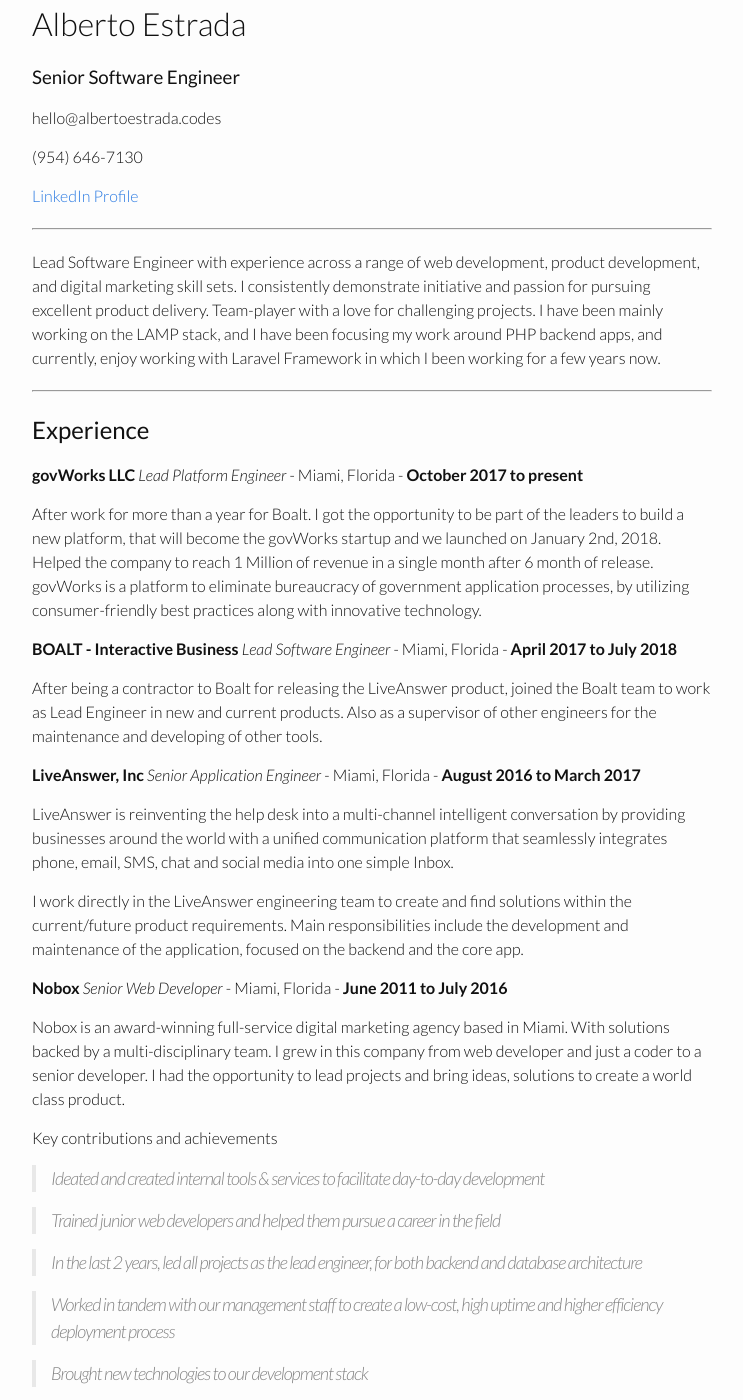
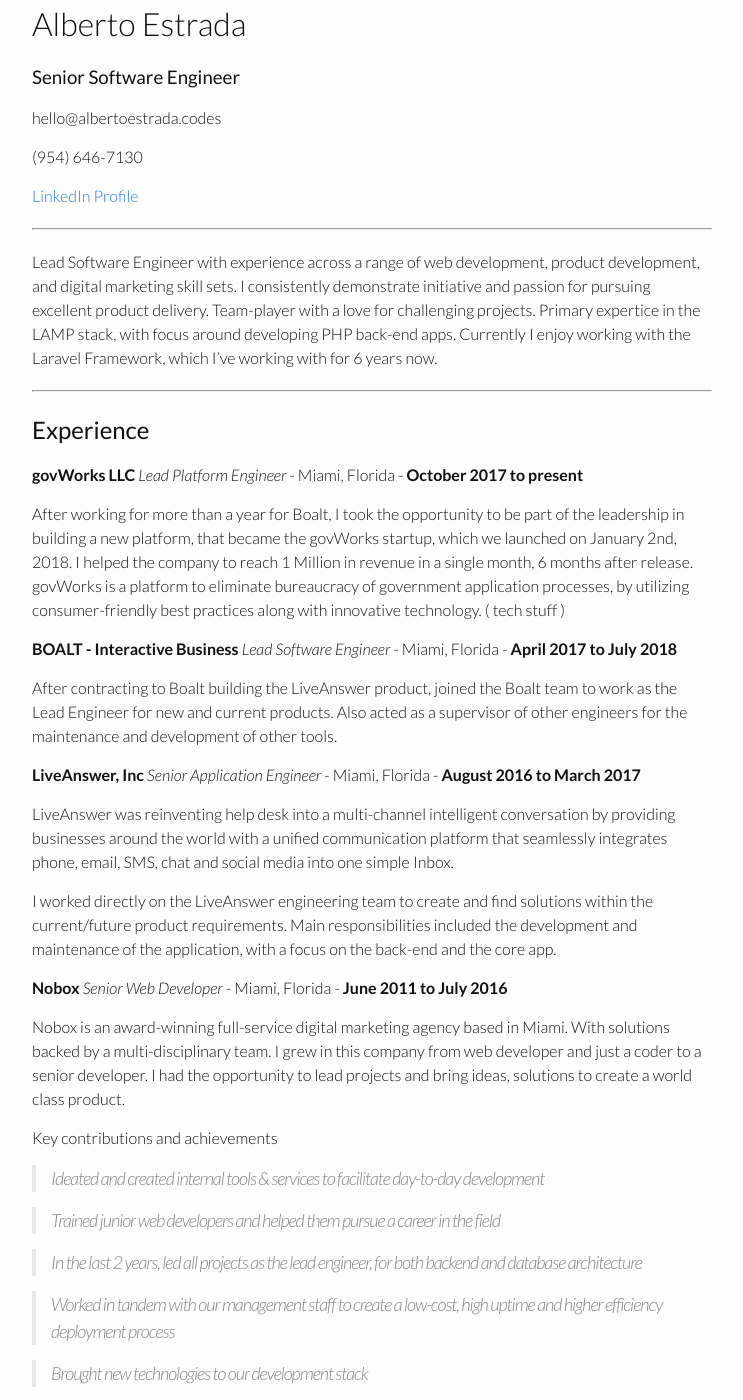
Before and after one commit to cyberkiko/cyberkiko.github.io, a Jekyll site: the page built from resume.md, in a window 1280 px wide and 1400 px high. Shown: the whole window, without its empty margins (268-1011 px from the left). Built offline with Jekyll 4.4.1, drawn with Linux system fonts in a browser that asks for light colours; nearby versions of some CDN libraries.

Commit message:
more updates

```diff
--- a/resume.md
+++ b/resume.md
@@ -13,7 +13,7 @@
 
 ------
 
-Lead Software Engineer with experience across a range of web development, product development, and digital marketing skill sets. I consistently demonstrate initiative and passion for pursuing excellent product delivery. Team-player with a love for challenging projects. I have been mainly working on the LAMP stack, and I have been focusing my work around PHP backend apps, and currently, enjoy working with Laravel Framework in which I been working for a few years now.
+Lead Software Engineer with experience across a range of web development, product development, and digital marketing skill sets. I consistently demonstrate initiative and passion for pursuing excellent product delivery. Team-player with a love for challenging projects. Primary expertice in the LAMP stack, with focus around developing PHP back-end apps. Currently I enjoy working with the Laravel Framework, which I've working with for 6 years now.
 
 
 
@@ -23,18 +23,18 @@
 
 **govWorks LLC** *Lead Platform Engineer* - Miami, Florida - __October 2017 to present__
 
-After work for more than a year for Boalt. I got the opportunity to be part of the leaders to build a new platform, that will become the govWorks startup and we launched on January 2nd, 2018. Helped the company to reach 1 Million of revenue in a single month after 6 month of release.
-govWorks is a platform to eliminate bureaucracy of government application processes, by utilizing consumer-friendly best practices along with innovative technology.
+After working for more than a year for Boalt, I took the opportunity to be part of the leadership in building a new platform, that became the govWorks startup, which we launched on January 2nd, 2018. I helped the company to reach 1 Million in revenue in a single month, 6 months after release.
+govWorks is a platform to eliminate bureaucracy of government application processes, by utilizing consumer-friendly best practices along with innovative technology. ( tech stuff )
 
 **BOALT - Interactive Business** *Lead Software Engineer* - Miami, Florida - __April 2017 to July 2018__
 
-After being a contractor to Boalt for releasing the LiveAnswer product, joined the Boalt team to work as Lead Engineer in new and current products. Also as a supervisor of other engineers for the maintenance and developing of other tools.
+After contracting to Boalt building the LiveAnswer product, joined the Boalt team to work as the Lead Engineer for new and current products. Also acted as a supervisor of other engineers for the maintenance and development of other tools.
 
 **LiveAnswer, Inc** *Senior Application Engineer* - Miami, Florida - __August 2016 to March 2017__
 
-LiveAnswer is reinventing the help desk into a multi-channel intelligent conversation by providing businesses around the world with a unified communication platform that seamlessly integrates phone, email, SMS, chat and social media into one simple Inbox.
+LiveAnswer was reinventing help desk into a multi-channel intelligent conversation by providing businesses around the world with a unified communication platform that seamlessly integrates phone, email, SMS, chat and social media into one simple Inbox.
 
-I work directly in the LiveAnswer engineering team to create and find solutions within the current/future product requirements. Main responsibilities include the development and maintenance of the application, focused on the backend and the core app.
+I worked directly on the LiveAnswer engineering team to create and find solutions within the current/future product requirements. Main responsibilities included the development and maintenance of the application, with a focus on the back-end and the core app.
 
 **Nobox** *Senior Web Developer* - Miami, Florida - __June 2011 to July 2016__
 
```
